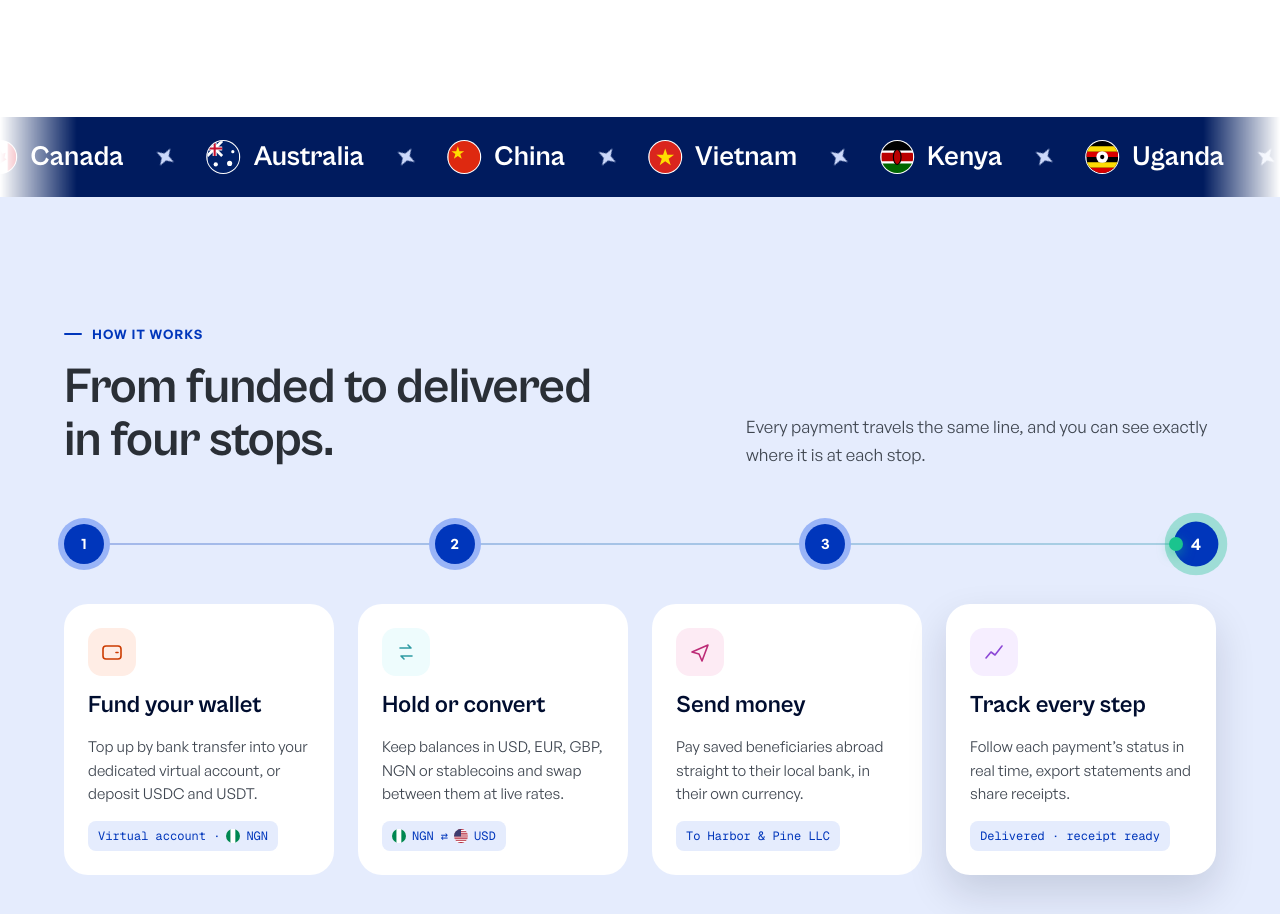
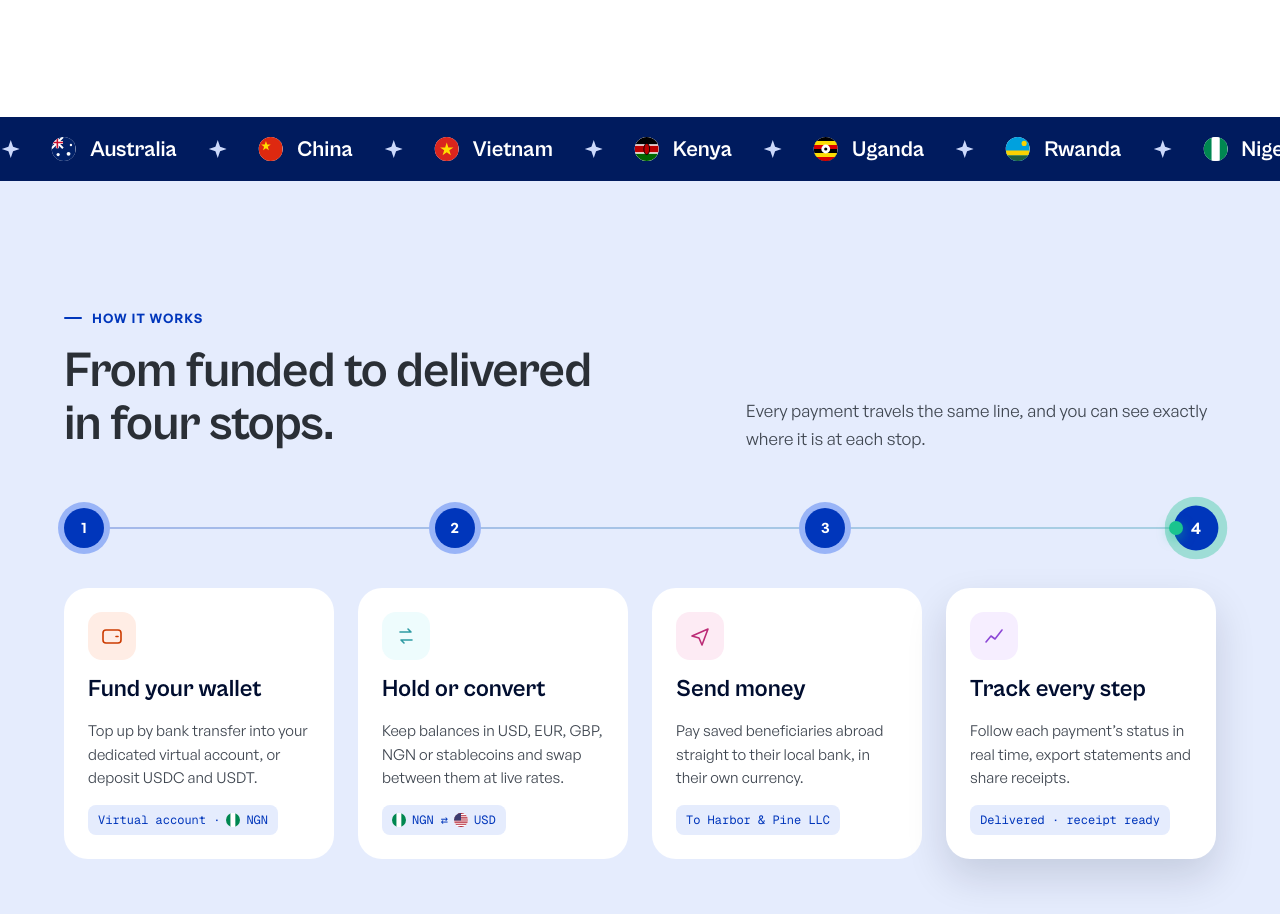
Before and after one commit to ema350/brails-website, a plain HTML site: page index.html in a window 1280 px wide. Shown: the part 1511-2425 px from the top of the page. Drawn offline with nearby package versions, Linux system fonts and the light colour scheme; animation ran at ten frames a second; a web font is replaced by a local one.

Commit message:
Corridor ticker: match Figma sizing and remove the edge fade
Co-Authored-By: Claude Opus 5.5 <noreply@anthropic.com>
Claude-Session: https://claude.ai/code/session_01DuUB9gYbSJQHSsc1hAT47k

```diff
--- a/assets/css/v2.css
+++ b/assets/css/v2.css
@@ -423,3 +423,9 @@
 .dxhero-in > * { max-width: 100%; min-width: 0; }
 .dx-term { min-width: 0; } .dx-win { overflow: hidden; } .dx-panes > div { min-width: 0; } .dx-panes .code-body { overflow-x: auto; }
 @media (max-width: 760px) { .dxhero h1 { font-size: 40px; } .dxhero .btn-row { justify-content: center; } .dx-panes .code-body { font-size: 12px; line-height: 22px; min-height: 0; } }
+
+/* ---- Corridor ticker (matches Figma: 64px band, no edge fade) ---- */
+.ticker { height: 64px; -webkit-mask-image: none; mask-image: none; }
+.ticker li { gap: 14px; font-size: 22px; line-height: 27px; }
+.ticker .flag { width: 24px; height: 24px; box-shadow: none; }
+.ticker .tick-spark { width: 18px; height: 18px; margin: 0 32px 0 18px; color: #ccd9fb; animation: none; }
```
